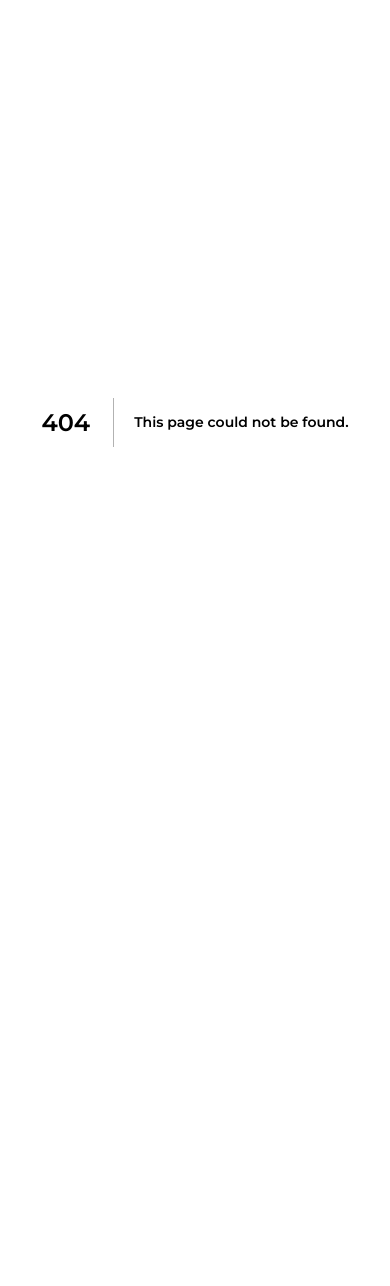
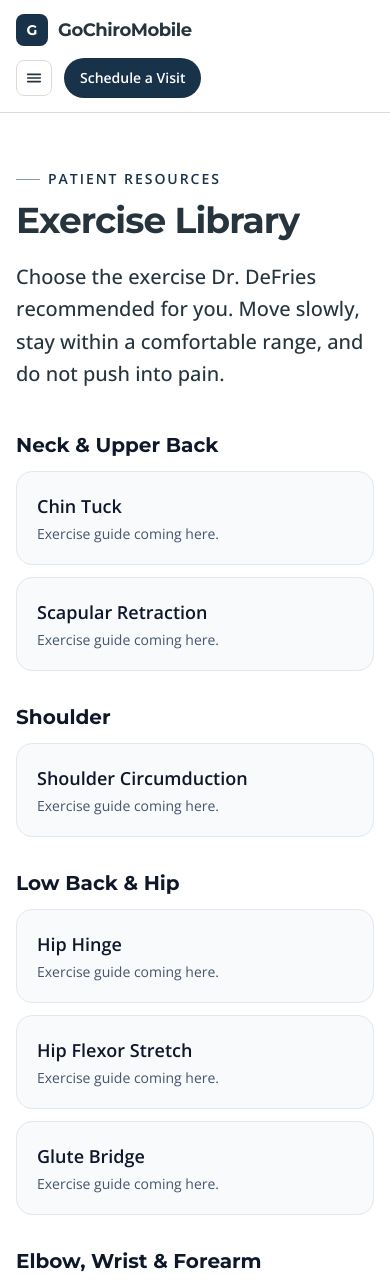
Before and after one commit to mybackcracker/gochiro-platform, a Next.js app: page /exercises in a window 390 px wide. Before the commit this address had no page. Shown: the top 1286 px of the page. Before the commit the page ends 844 px from the top, so only its background shows below. Built offline with nearby package versions, Linux system fonts and the light colour scheme.

Commit message:
Add mobile exercise library page

```diff
--- /dev/null
+++ b/app/(marketing)/exercises/page.tsx
@@ -0,0 +1,47 @@
+import type { Metadata } from "next";
+import { Container, PageHeader, Section } from "@/components/ui";
+
+export const metadata: Metadata = {
+  title: "Exercise Library — GoChiroMobile",
+  description: "Simple mobile-friendly exercise instructions from GoChiroMobile.",
+};
+
+const GROUPS = [
+  { title: "Neck & Upper Back", items: ["Chin Tuck", "Scapular Retraction"] },
+  { title: "Shoulder", items: ["Shoulder Circumduction"] },
+  { title: "Low Back & Hip", items: ["Hip Hinge", "Hip Flexor Stretch", "Glute Bridge"] },
+  { title: "Elbow, Wrist & Forearm", items: ["Wrist & Forearm Isometrics", "Forearm Rotation Isometrics"] },
+  { title: "Foot & Ankle", items: ["Calf Complex Stretch", "Foot & Ankle Strength"] },
+];
+
+export default function ExerciseLibraryPage() {
+  return (
+    <Section tone="white" className="pt-14 pb-16 sm:pt-20 sm:pb-24">
+      <Container>
+        <PageHeader
+          eyebrow="Patient Resources"
+          title="Exercise Library"
+          lede="Choose the exercise Dr. DeFries recommended for you. Move slowly, stay within a comfortable range, and do not push into pain."
+        />
+        <div className="mx-auto mt-10 max-w-3xl space-y-8">
+          {GROUPS.map((group) => (
+            <section key={group.title}>
+              <h2 className="mb-3 text-xl font-bold text-slate-900">{group.title}</h2>
+              <div className="grid gap-3">
+                {group.items.map((item) => (
+                  <div key={item} className="rounded-2xl border border-slate-200 bg-slate-50 px-5 py-5">
+                    <div className="text-lg font-semibold text-slate-900">{item}</div>
+                    <div className="mt-1 text-sm text-slate-600">Exercise guide coming here.</div>
+                  </div>
+                ))}
+              </div>
+            </section>
+          ))}
+        </div>
+        <p className="mx-auto mt-10 max-w-3xl text-sm text-slate-600">
+          These instructions are educational and are intended to support the exercise plan discussed during your visit. Stop if an exercise causes pain or worsening symptoms.
+        </p>
+      </Container>
+    </Section>
+  );
+}
```
